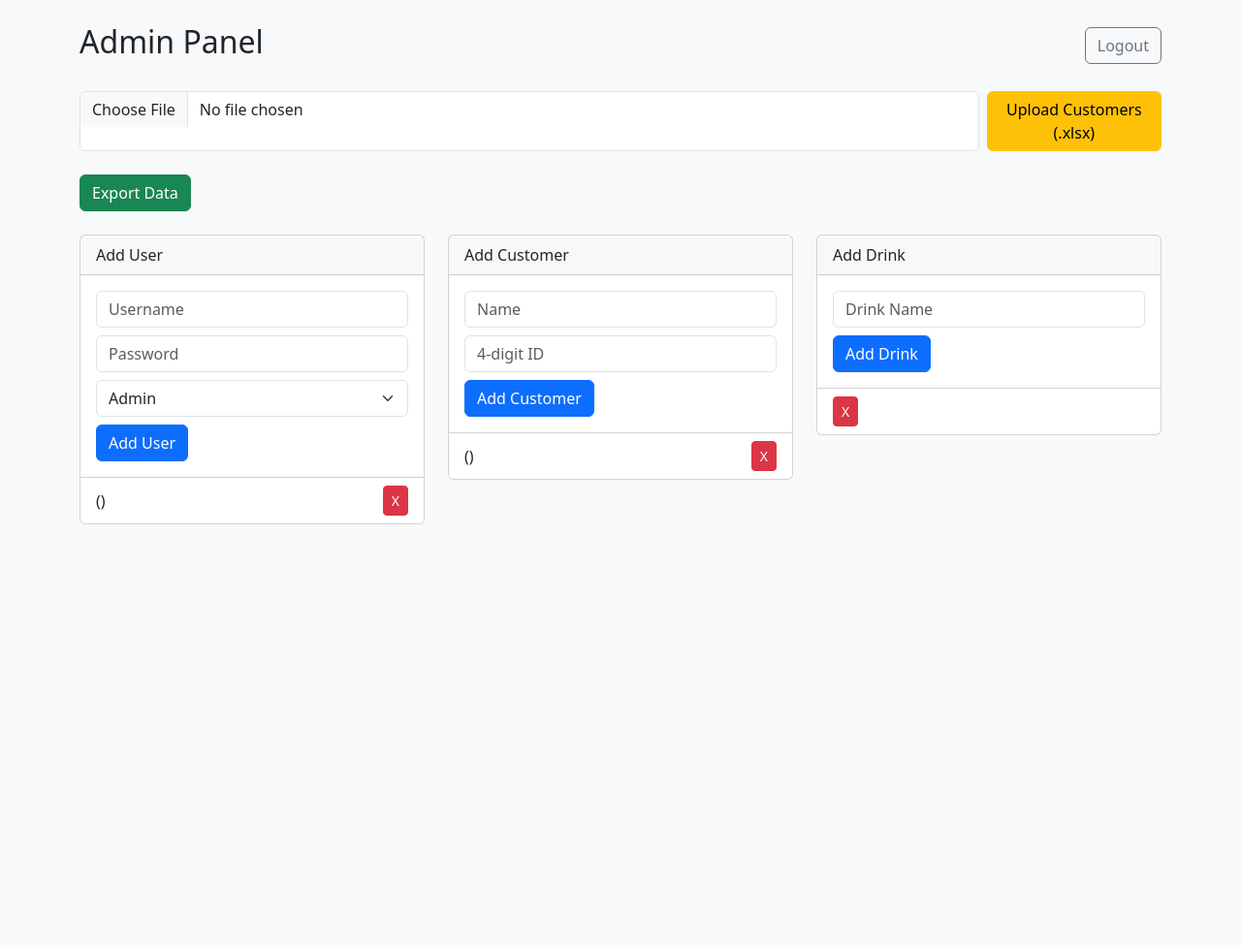
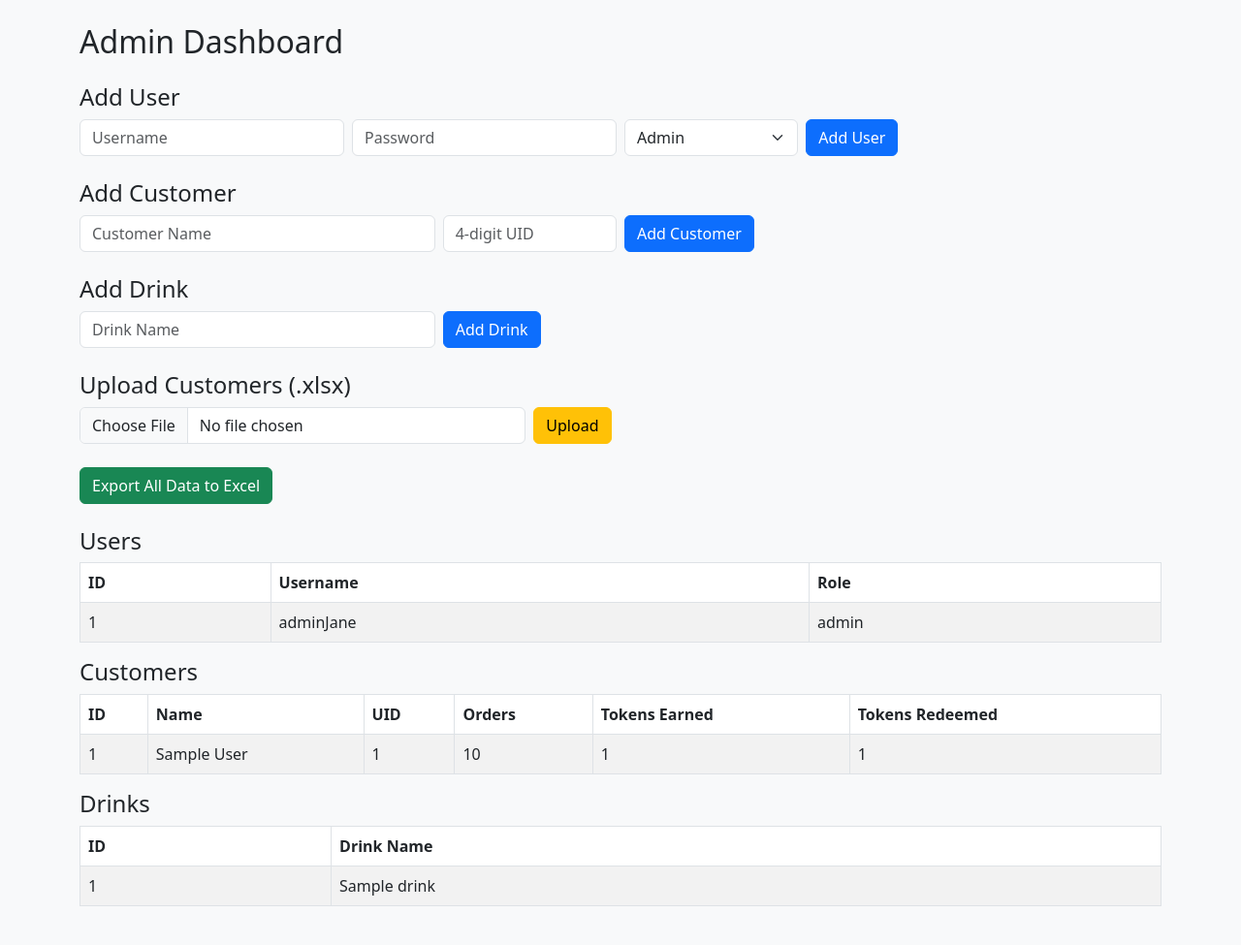
Before and after one commit to dycw30/coffee-loyalty-card, a Flask app: page /admin in a window 1280 px wide. Shown: the whole page at 97% size. Before the commit the page ends 541 px from the top, so only its background shows below. Run offline with Flask 3, Linux system fonts and the light colour scheme; a user stored in the database is signed in; data comes from the database, SQL or seed files in the repository; tables that the repository leaves empty hold one stand-in row (values such as "Sample post").

Commit message:
Fix: Render users, customers, and drinks properly in Admin Panel

```diff
--- a/templates/admin.html
+++ b/templates/admin.html
@@ -2,106 +2,110 @@
 <html lang="en">
 <head>
     <meta charset="UTF-8">
-    <title>Admin Panel</title>
-    <link rel="stylesheet" href="https://cdn.jsdelivr.net/npm/bootstrap@5.3.2/dist/css/bootstrap.min.css">
+    <title>Admin Dashboard</title>
+    <link href="https://cdn.jsdelivr.net/npm/bootstrap@5.3.0/dist/css/bootstrap.min.css" rel="stylesheet">
 </head>
 <body class="bg-light">
 <div class="container py-4">
-    <div class="d-flex justify-content-between align-items-center mb-4">
-        <h2>Admin Panel</h2>
-        <a href="/logout" class="btn btn-outline-secondary">Logout</a>
+    <h2 class="mb-4">Admin Dashboard</h2>
+
+    <h4>Add User</h4>
+    <form method="POST" action="/add_user" class="mb-3 row g-2">
+        <div class="col-md-3">
+            <input type="text" name="username" placeholder="Username" class="form-control" required>
         </div>
-
-    <div class="mb-4">
-        <form action="/upload_customers" method="POST" enctype="multipart/form-data" class="d-flex gap-2">
-            <input type="file" name="file" class="form-control" required>
-            <button type="submit" class="btn btn-warning">Upload Customers (.xlsx)</button>
-        </form>
+        <div class="col-md-3">
+            <input type="password" name="password" placeholder="Password" class="form-control" required>
         </div>
-
-    <div class="mb-4">
-        <a href="/export_data" class="btn btn-success">Export Data</a>
-    </div>
-
-    <div class="row">
-        <!-- Users -->
-        <div class="col-md-4 mb-4">
-            <div class="card">
-                <div class="card-header">Add User</div>
-                <div class="card-body">
-                    <form action="/add_user" method="POST">
-                        <input name="username" placeholder="Username" class="form-control mb-2" required>
-                        <input name="password" type="password" placeholder="Password" class="form-control mb-2" required>
-                        <select name="role" class="form-select mb-2" required>
+        <div class="col-md-2">
+            <select name="role" class="form-select" required>
                 <option value="admin">Admin</option>
                 <option value="barista">Barista</option>
             </select>
-                        <button class="btn btn-primary">Add User</button>
+        </div>
+        <div class="col-md-2">
+            <button type="submit" class="btn btn-primary">Add User</button>
+        </div>
     </form>
+
+    <h4 class="mt-4">Add Customer</h4>
+    <form method="POST" action="/add_customer" class="mb-3 row g-2">
+        <div class="col-md-4">
+            <input type="text" name="name" placeholder="Customer Name" class="form-control" required>
         </div>
-                <ul class="list-group list-group-flush">
+        <div class="col-md-2">
+            <input type="text" name="unique_id" placeholder="4-digit UID" maxlength="4" class="form-control" required>
+        </div>
+        <div class="col-md-2">
+            <button type="submit" class="btn btn-primary">Add Customer</button>
+        </div>
+    </form>
+
+    <h4 class="mt-4">Add Drink</h4>
+    <form method="POST" action="/add_drink" class="mb-4 row g-2">
+        <div class="col-md-4">
+            <input type="text" name="drink" placeholder="Drink Name" class="form-control" required>
+        </div>
+        <div class="col-md-2">
+            <button type="submit" class="btn btn-primary">Add Drink</button>
+        </div>
+    </form>
+
+    <h4 class="mt-4">Upload Customers (.xlsx)</h4>
+    <form method="POST" action="/upload_customers" enctype="multipart/form-data" class="mb-4 row g-2">
+        <div class="col-md-5">
+            <input type="file" name="customer_file" accept=".xlsx" class="form-control" required>
+        </div>
+        <div class="col-md-2">
+            <button type="submit" class="btn btn-warning">Upload</button>
+        </div>
+    </form>
+
+    <a href="/export_data" class="btn btn-success mb-4">Export All Data to Excel</a>
+
+    <h4>Users</h4>
+    <table class="table table-striped table-bordered">
+        <thead><tr><th>ID</th><th>Username</th><th>Role</th></tr></thead>
+        <tbody>
         {% for user in users %}
-                    <li class="list-group-item d-flex justify-content-between align-items-center">
-                        {{ user.username }} ({{ user.role }})
-                        <form action="/delete_user" method="POST">
-                            <input type="hidden" name="user_id" value="{{ user.id }}">
-                            <button class="btn btn-sm btn-danger">X</button>
-                        </form>
-                    </li>
+            <tr>
+                <td>{{ user[0] }}</td>
+                <td>{{ user[1] }}</td>
+                <td>{{ user[2] }}</td>
+            </tr>
         {% endfor %}
-                </ul>
-            </div>
-        </div>
+        </tbody>
+    </table>
 
-        <!-- Customers -->
-        <div class="col-md-4 mb-4">
-            <div class="card">
-                <div class="card-header">Add Customer</div>
-                <div class="card-body">
-                    <form action="/add_customer" method="POST">
-                        <input name="name" placeholder="Name" class="form-control mb-2" required>
-                        <input name="unique_id" placeholder="4-digit ID" class="form-control mb-2" required>
-                        <button class="btn btn-primary">Add Customer</button>
-                    </form>
-                </div>
-                <ul class="list-group list-group-flush">
-                    {% for c in customers %}
-                    <li class="list-group-item d-flex justify-content-between align-items-center">
-                        {{ c.name }} ({{ c.unique_id }})
-                        <form action="/delete_customer" method="POST">
-                            <input type="hidden" name="customer_id" value="{{ c.id }}">
-                            <button class="btn btn-sm btn-danger">X</button>
-                        </form>
-                    </li>
+    <h4>Customers</h4>
+    <table class="table table-striped table-bordered">
+        <thead><tr><th>ID</th><th>Name</th><th>UID</th><th>Orders</th><th>Tokens Earned</th><th>Tokens Redeemed</th></tr></thead>
+        <tbody>
+        {% for cust in customers %}
+            <tr>
+                <td>{{ cust[0] }}</td>
+                <td>{{ cust[1] }}</td>
+                <td>{{ cust[2] }}</td>
+                <td>{{ cust[3] }}</td>
+                <td>{{ cust[4] }}</td>
+                <td>{{ cust[5] }}</td>
+            </tr>
         {% endfor %}
-                </ul>
-            </div>
-        </div>
+        </tbody>
+    </table>
 
-        <!-- Drinks -->
-        <div class="col-md-4 mb-4">
-            <div class="card">
-                <div class="card-header">Add Drink</div>
-                <div class="card-body">
-                    <form action="/add_drink" method="POST">
-                        <input name="drink_name" placeholder="Drink Name" class="form-control mb-2" required>
-                        <button class="btn btn-primary">Add Drink</button>
-                    </form>
-                </div>
-                <ul class="list-group list-group-flush">
-                    {% for d in drinks %}
-                    <li class="list-group-item d-flex justify-content-between align-items-center">
-                        {{ d.name }}
-                        <form action="/delete_drink" method="POST">
-                            <input type="hidden" name="drink_id" value="{{ d.id }}">
-                            <button class="btn btn-sm btn-danger">X</button>
-                        </form>
-                    </li>
+    <h4>Drinks</h4>
+    <table class="table table-striped table-bordered">
+        <thead><tr><th>ID</th><th>Drink Name</th></tr></thead>
+        <tbody>
+        {% for drink in drinks %}
+            <tr>
+                <td>{{ drink[0] }}</td>
+                <td>{{ drink[1] }}</td>
+            </tr>
         {% endfor %}
-                </ul>
-            </div>
-        </div>
-    </div>
+        </tbody>
+    </table>
 </div>
 </body>
 </html>
```
Lines whose indentation alone changed are shown as unchanged.
